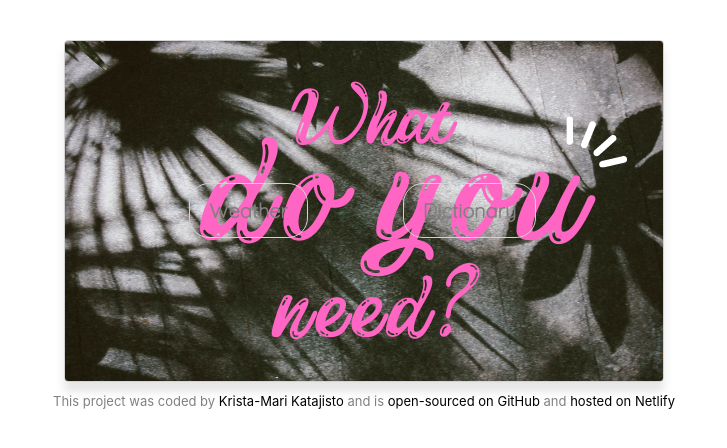
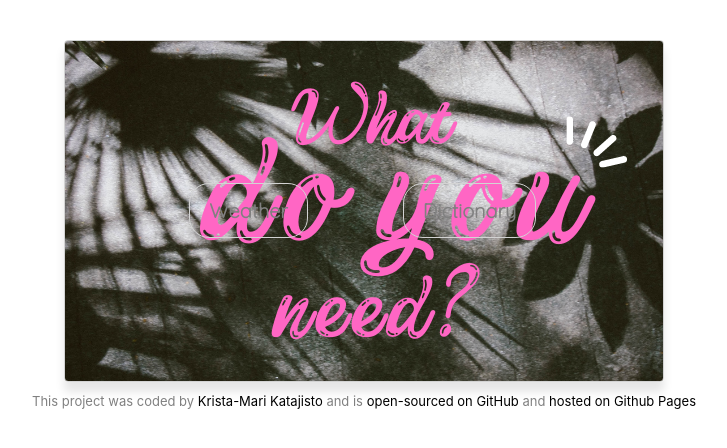
Before and after one commit to kkrista/api-app, a React (Create React App) app: page / in a window 1280 px wide. Shown: the top 448 px of the page, without its empty margins (276-1003 px from the left). Built offline with nearby package versions, Linux system fonts and the light colour scheme.

Commit message:
Hosted github pages

```diff
--- a/src/App.js
+++ b/src/App.js
@@ -52,11 +52,11 @@ function App() {
         </a>{" "}
         and{" "}
         <a
-          href="https://upbeat-nobel-41a5b2.netlify.app/"
+          href="https://kkrista.github.io/api-app/"
           target="_blank"
           rel="noopener noreferrer"
         >
-          hosted on Netlify
+          hosted on Github Pages
         </a>
       </footer>
     </div>
```
